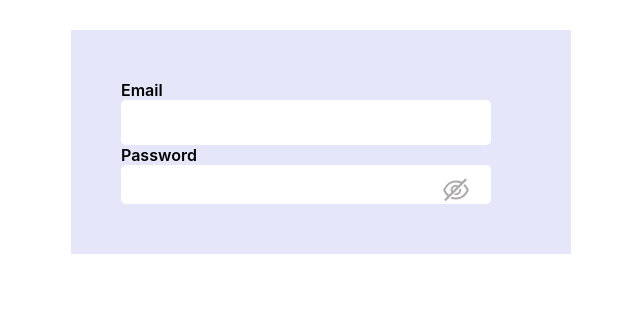
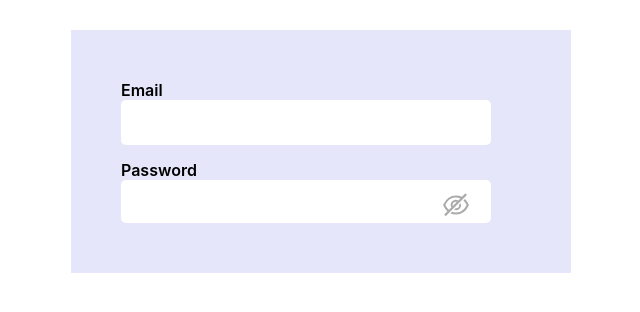
Before and after one commit to Zaibi727/Collection-of-Designs, a React (Create React App) app: page / in a window 1280 px wide. Shown: the top 312 px of the page, without its empty margins (319-959 px from the left). Built offline with nearby package versions, Linux system fonts and the light colour scheme.

Commit message:
Update abstract.module.css

```diff
--- a/src/components/twentySeven/abstract.module.css
+++ b/src/components/twentySeven/abstract.module.css
@@ -13,7 +13,7 @@ button:focus {
 }
 
 .divOne{
-    margin: 0px auto;
+    margin: 0px auto 15px auto;
 }
 .divTwo{
     margin: 0px auto;
@@ -33,7 +33,7 @@ button:focus {
 }
 .inputPassword{
     border: none;
-    padding: 12px;
+    padding: 14px;
     max-width: 100%;
     width: 370px;
     border-radius: 5px;
```
